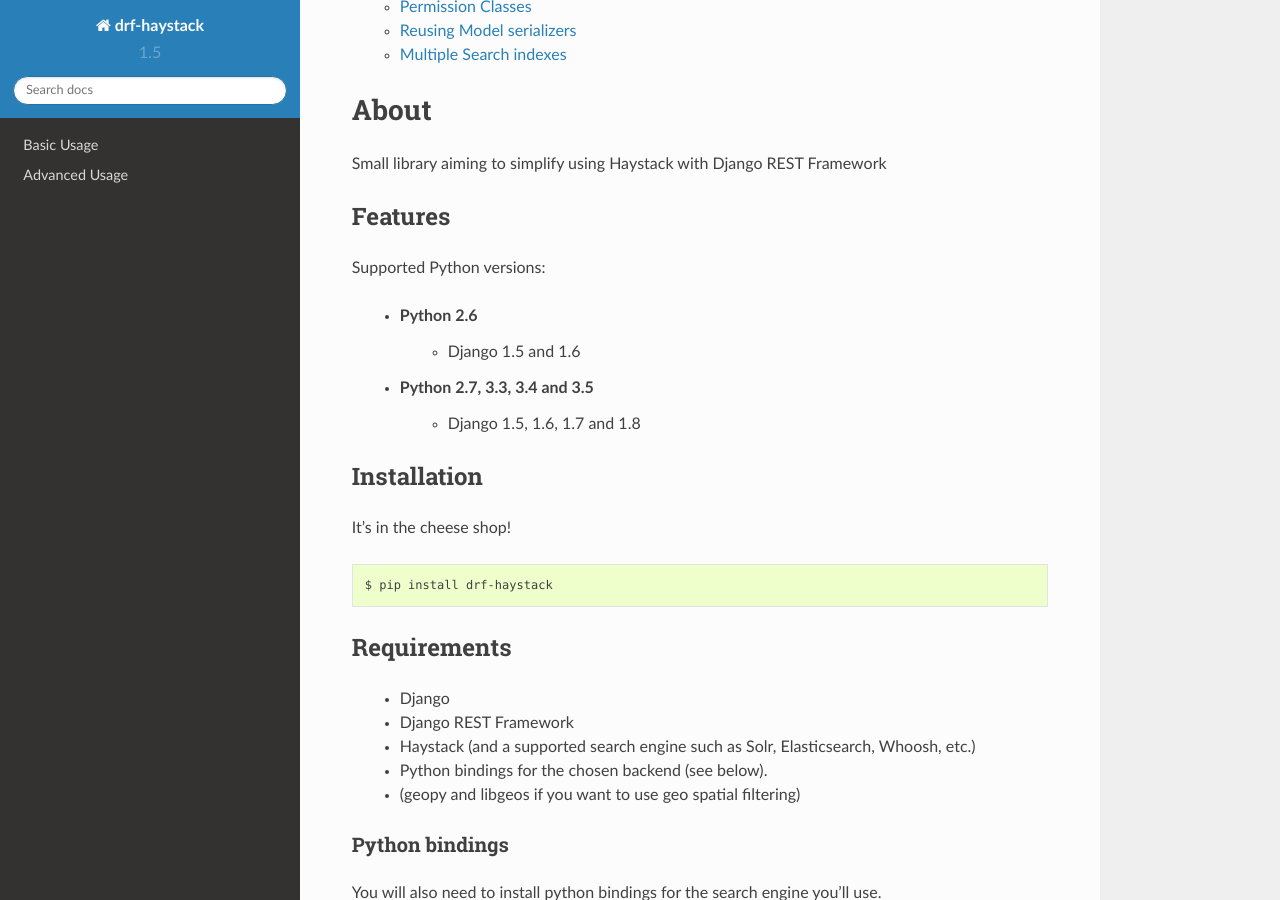
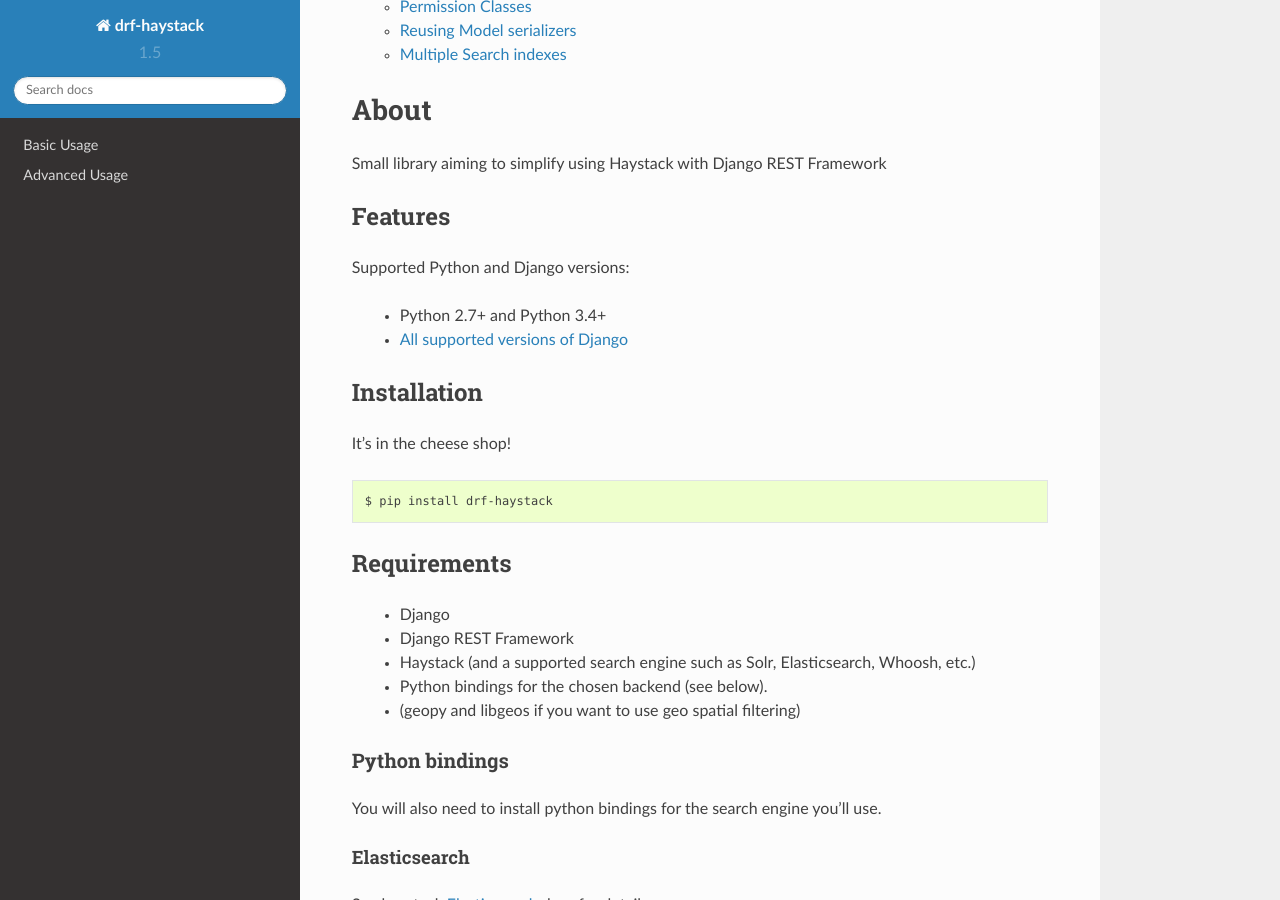
Before and after one commit to rhblind/drf-haystack, a Sphinx documentation site: the page built from docs/index.rst, in a window 1280 px wide and 900 px high, scrolled down 513 px. Built offline with Sphinx 7.4.7 and the Read the Docs theme 2.0.0, drawn with Linux system fonts in a browser that asks for light colours.

Commit message:
Updated docs index

```diff
--- a/docs/index.rst
+++ b/docs/index.rst
@@ -18,12 +18,10 @@
 Features
 ========
 
-Supported Python versions:
+Supported Python and Django versions:
 
-    - Python 2.6
-        - Django 1.5 and 1.6
-    - Python 2.7, 3.3, 3.4 and 3.5
-        - Django 1.5, 1.6, 1.7 and 1.8
+    - Python 2.7+ and Python 3.4+
+    - `All supported versions of Django <https://www.djangoproject.com/download/#supported-versions>`_
 
 
 Installation
```
